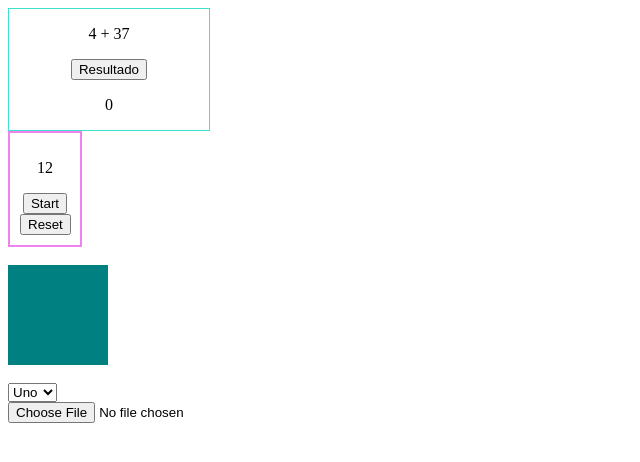
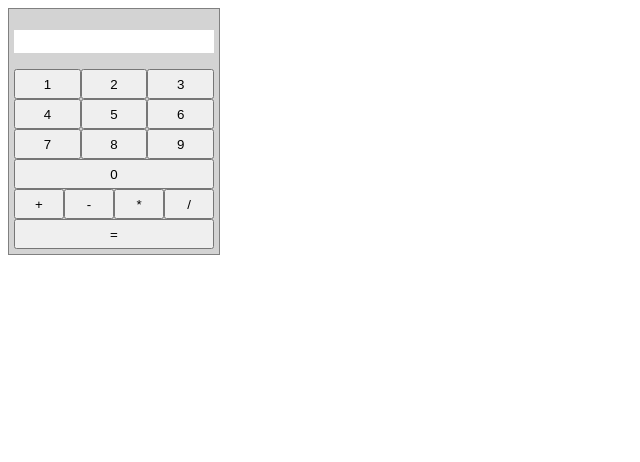
Before and after one commit to ismaelfac/AngularUdemy, an Angular app: page / in a window 1280 px wide. Shown: the top 462 px of the page, without its empty margins (0-640 px from the left). Built offline with nearby package versions, Linux system fonts and the light colour scheme.

Commit message:
calculator ok

```diff
--- a/src/app/app.component.html
+++ b/src/app/app.component.html
@@ -1,9 +1,3 @@
 <div>
-  <sumar></sumar>
+  <calculator></calculator>
 </div>
-<div>
-  <cronometro></cronometro>
-</div>
-<div>
-  <upload-page></upload-page>
-</div>
--- a/src/app/app.module.ts
+++ b/src/app/app.module.ts
@@ -8,13 +8,15 @@ import { environment } from '../environments/environment';
 import { SumarComponent } from './components/sumar/sumar.component';
 import { CronometroComponent } from './components/cronometro/cronometro.component';
 import { UploadPageComponent } from './components/upload-page/upload-page.component';
+import { CalculatorComponent } from './components/calculator/calculator.component';
 
 @NgModule({
   declarations: [
     AppComponent,
     SumarComponent,
     CronometroComponent,
-    UploadPageComponent
+    UploadPageComponent,
+    CalculatorComponent
   ],
   imports: [
     BrowserModule,
--- /dev/null
+++ b/src/app/components/calculator/calculator.component.css
@@ -0,0 +1,45 @@
+.calculator {
+    width: 200px;
+    border: 1px solid gray;
+    background-color: lightgray;
+    padding: 5px;
+}
+
+p.result {
+    background-color: white;
+    color:black;
+    height: 20px;
+    text-align: center;
+    line-height: 100%;
+    padding-top: 3px;
+}
+
+.buttons.numbers {
+    display: flex;
+    justify-content: center;
+    flex-wrap: wrap;
+}
+
+.buttons.numbers button {
+    width: 33.33%;
+    height: 30px;
+}
+
+.buttons.numbers button:last-child {
+    width: 100%;
+}
+
+.buttons.calculations {
+    display: flex;
+    flex-wrap: wrap;
+    justify-content: center;
+}
+
+.buttons.calculations button {
+    width: 25%;
+    height: 30px;
+}
+
+.buttons.calculations button:last-child {
+    width: 100%;
+}
--- /dev/null
+++ b/src/app/components/calculator/calculator.component.html
@@ -0,0 +1,22 @@
+<div class="calculator">
+    <p class="result">{{ result }}</p>
+    <div class="buttons numbers">
+        <button (click)="onClick($event)">1</button>
+        <button (click)="onClick($event)">2</button>
+        <button (click)="onClick($event)">3</button>
+        <button (click)="onClick($event)">4</button>
+        <button (click)="onClick($event)">5</button>
+        <button (click)="onClick($event)">6</button>
+        <button (click)="onClick($event)">7</button>
+        <button (click)="onClick($event)">8</button>
+        <button (click)="onClick($event)">9</button>
+        <button (click)="onClick($event)">0</button>
+    </div>
+    <div class="buttons calculations">
+        <button (click)="onClick($event)">+</button>
+        <button (click)="onClick($event)">-</button>
+        <button (click)="onClick($event)">*</button>
+        <button (click)="onClick($event)">/</button>
+        <button (click)="onResult()">=</button>
+    </div>
+</div>
--- /dev/null
+++ b/src/app/components/calculator/calculator.component.ts
@@ -0,0 +1,32 @@
+import { Component, OnInit } from '@angular/core';
+
+@Component({
+  selector: 'calculator',
+  templateUrl: './calculator.component.html',
+  styleUrls: ['./calculator.component.css']
+})
+export class CalculatorComponent implements OnInit {
+
+  result: string = '';
+  calculatorFinish: boolean = false;
+
+  constructor() { }
+
+  ngOnInit(): void {
+  }
+
+  onClick(event: any) {
+    if(this.calculatorFinish) {
+        this.result = event.target.innerText;
+        this.calculatorFinish = false;
+      }else{
+        this.result += event.target.innerText
+      }
+  }
+
+  onResult() {
+    this.result = eval(this.result);
+    this.calculatorFinish = true;
+  }
+
+}
--- a/src/app/components/upload-page/upload-page.component.css
+++ b/src/app/components/upload-page/upload-page.component.css
@@ -0,0 +1,77 @@
+.wrapper{
+    display: flex;
+    justify-content: center;
+    width: 100%;
+}
+
+
+.input-file{
+    background-color: transparent;
+    position: relative;
+    height: 250px;
+    width: 400px;
+    border:solid 0px rgb(226 226 226);
+    margin-top: 1rem;
+    cursor: pointer;
+}
+
+
+.input-file:after{
+    content: "";
+    width: 100%;
+    height: 100%;
+    display: block;
+    background-color: #ffffff;
+    background-image: url('/assets/images/subir.svg');
+    background-position: center;
+    background-repeat: no-repeat;
+    background-size: 100px;
+    position: absolute;
+    top: 0;
+    cursor: pointer;
+
+}
+
+.wrapper-button{
+    padding-top: 1rem;
+    width: 100%;
+}
+
+.w-100{
+    width: 100%;
+}
+
+.button{
+    margin-top: 1rem;
+    width: 100%;
+    padding:.75rem;
+    text-transform: uppercase;
+    font-weight: 600;
+    border:solid 1px #eaeaea;
+    border-radius:.15rem;
+    background-color: green;
+}
+.preview-img{
+    position: absolute;
+    top: 65px;
+    background-color: #f9f9f9;
+}
+.preview-img img{
+    width: 100%;
+    height: 250px;
+    object-fit: contain;
+}
+
+.position-relative{
+    position: relative;
+}
+.p-1{
+    padding-top: .5rem;
+}
+.clear-image{
+    position: absolute;
+    right: 0;
+    margin: .5rem;
+    border:0;
+    padding: .25rem;
+}
--- a/src/app/components/upload-page/upload-page.component.html
+++ b/src/app/components/upload-page/upload-page.component.html
@@ -1,6 +1,25 @@
-<div>
-    <input (change)="captureFile($event)" type="file">
+
+<!--- DEFINIER COMPONENTE DE FILE-->
+<div class="wrapper">
+    <div class="position-relative">
+        <h3>Subir imagen</h3>
+        <input name="input-file" class="input-file" (change)="captureFile($event)" type="file">
+        <div class="preview-img" *ngIf="previsualizacion">
+            <button class="clear-image" type="button" (click)="clearImage()">Clear</button>
+            <img  [src]="previsualizacion" alt="">
+        </div>
+
+        <div class="p-1">
+            <small>Se aceptan archivos imágenes de tipo .png</small>
+        </div>
+        <div class="wrapper-button" *ngIf="previsualizacion">
+            <button type="button" class="button" [disabled]="loading" (click)="subirArchivo()">
+                {{ (loading) ? 'Cargando.....' : 'Subir Archivo'}}
+            </button>
+        </div>
+
+    </div>
+
 </div>
-<div *ngIf="previsualizacion">
-    <img [src]="previsualizacion" alt="" srcset="">
-</div>
+
+<!-- ************** PREVIEW IMAGE*************-->
--- a/src/app/components/upload-page/upload-page.component.ts
+++ b/src/app/components/upload-page/upload-page.component.ts
@@ -9,6 +9,7 @@ import { DomSanitizer } from '@angular/platform-browser';
 export class UploadPageComponent implements OnInit {
   public previsualizacion: string = '';
   public archivos: any = [];
+  public loading: boolean = false;
   constructor(private sanitizer: DomSanitizer) { }
 
   ngOnInit(): void {
@@ -18,7 +19,6 @@ export class UploadPageComponent implements OnInit {
     const archivoCapturado = event.target.files[0];
     this.extraerBase64(archivoCapturado).then((imagen: any) => {
       this.previsualizacion = imagen.base
-      console.log(imagen);
     });
     this.archivos.push(archivoCapturado);
   }
@@ -40,4 +40,22 @@ export class UploadPageComponent implements OnInit {
       }
       return $event;
   });
+
+  clearImage(): any {
+    this.previsualizacion = '';
+    this.archivos = [];
+  }
+  subirArchivo(): any {
+    try {
+      this.loading = true;
+      const formData = new FormData();
+      this.archivos.forEach((archivo :any) => {
+        formData.append('files', archivo);
+        console.log(archivo);
+        this.loading = false;
+      })
+    } catch (error) {
+      this.loading = false;
+    }
+  }
 }
```
